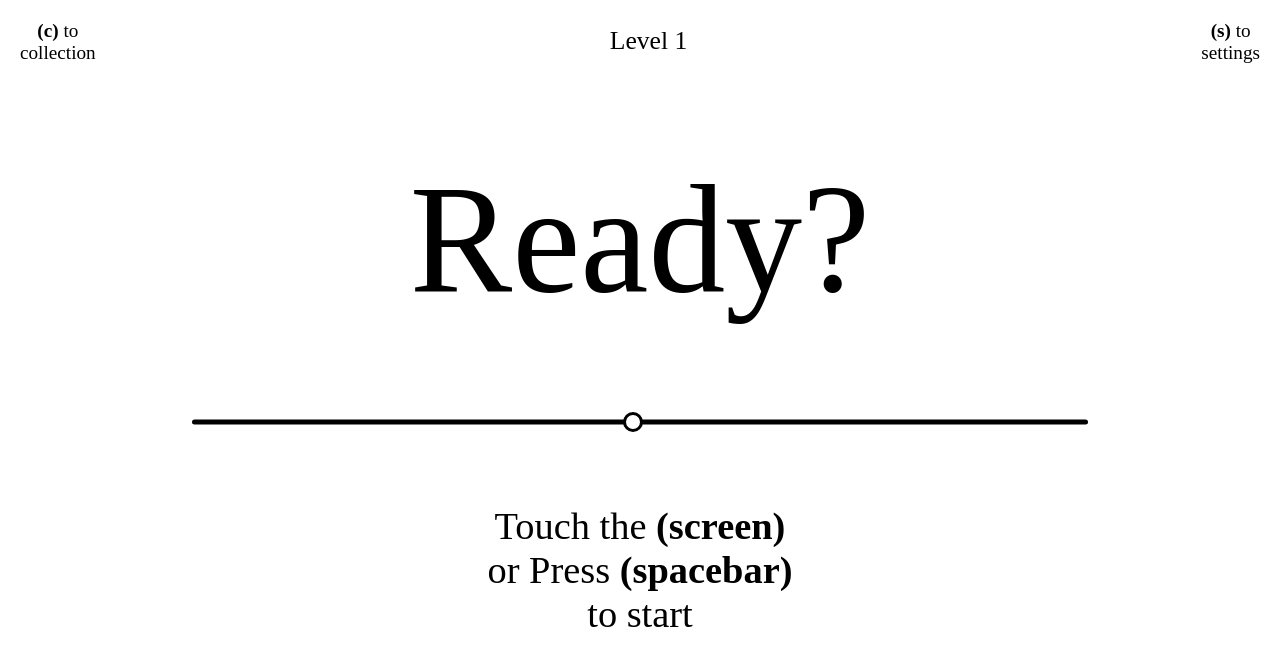
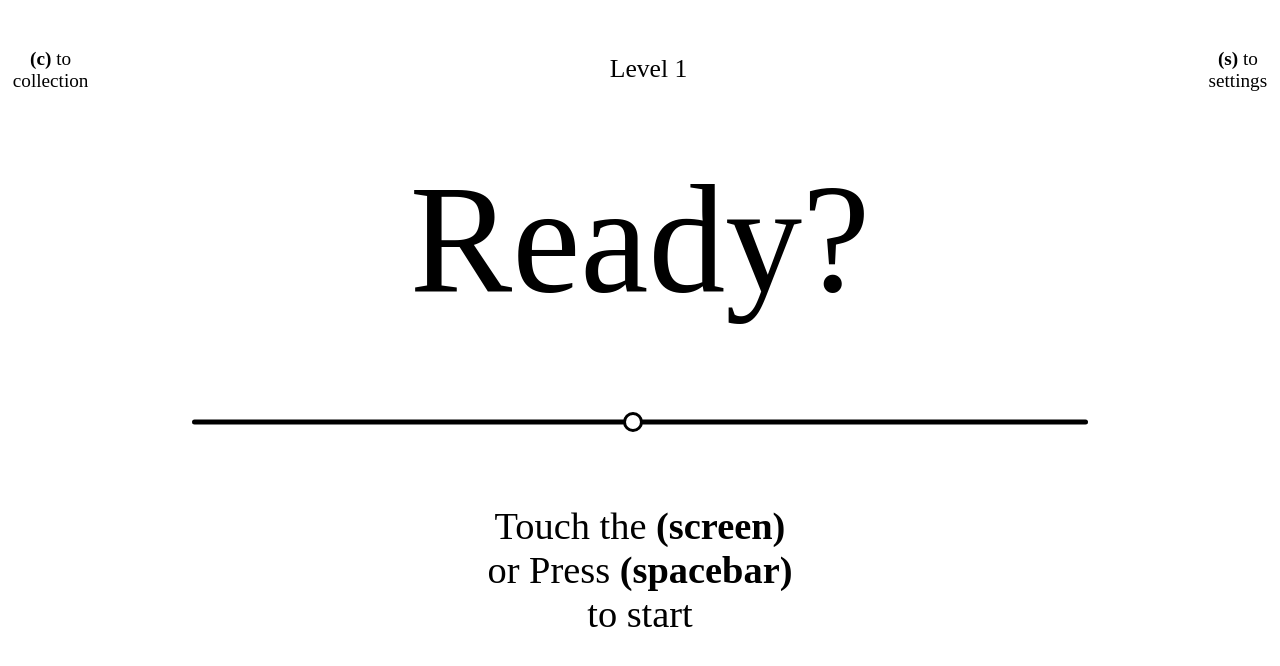
Before and after one commit to madebyamb/vartype, a plain HTML site: page index.html in a window 1280 px wide. Drawn offline with Linux system fonts and the light colour scheme.

Commit message:
Update stylesheet.css

```diff
--- a/stylesheet.css
+++ b/stylesheet.css
@@ -6,7 +6,7 @@ body{
     overflow: hidden;
 }
 header{
-    margin: 20px;
+    margin: 6vh 1vw;
     display: flex;
     justify-content: space-between;
     flex-wrap: nowrap;
```
